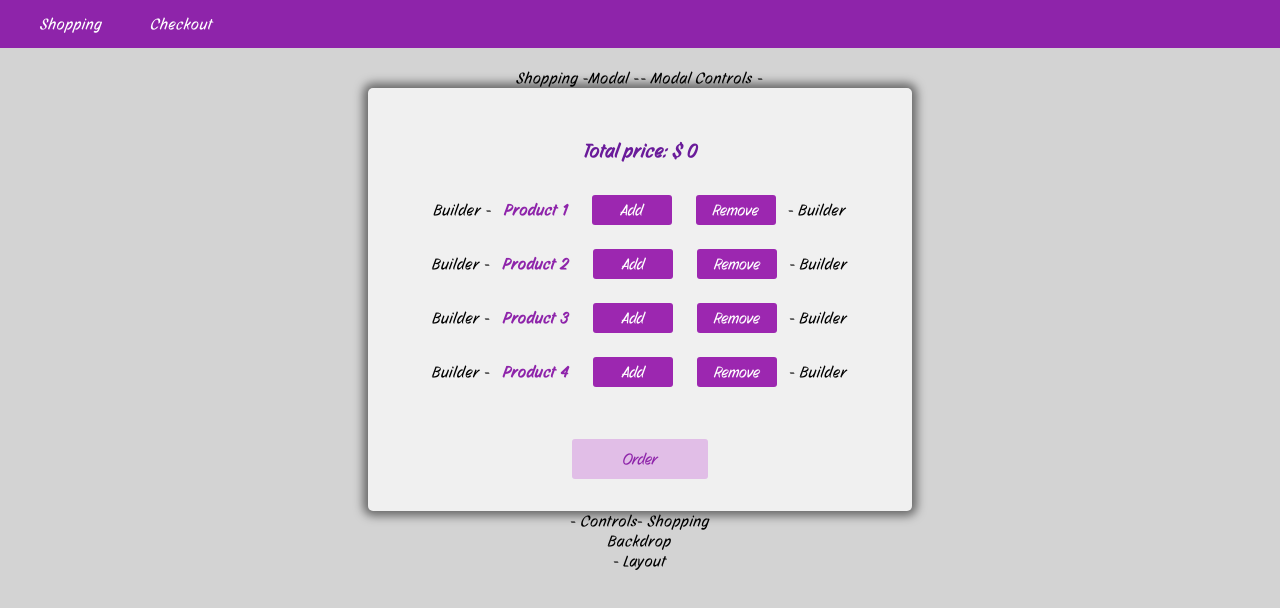
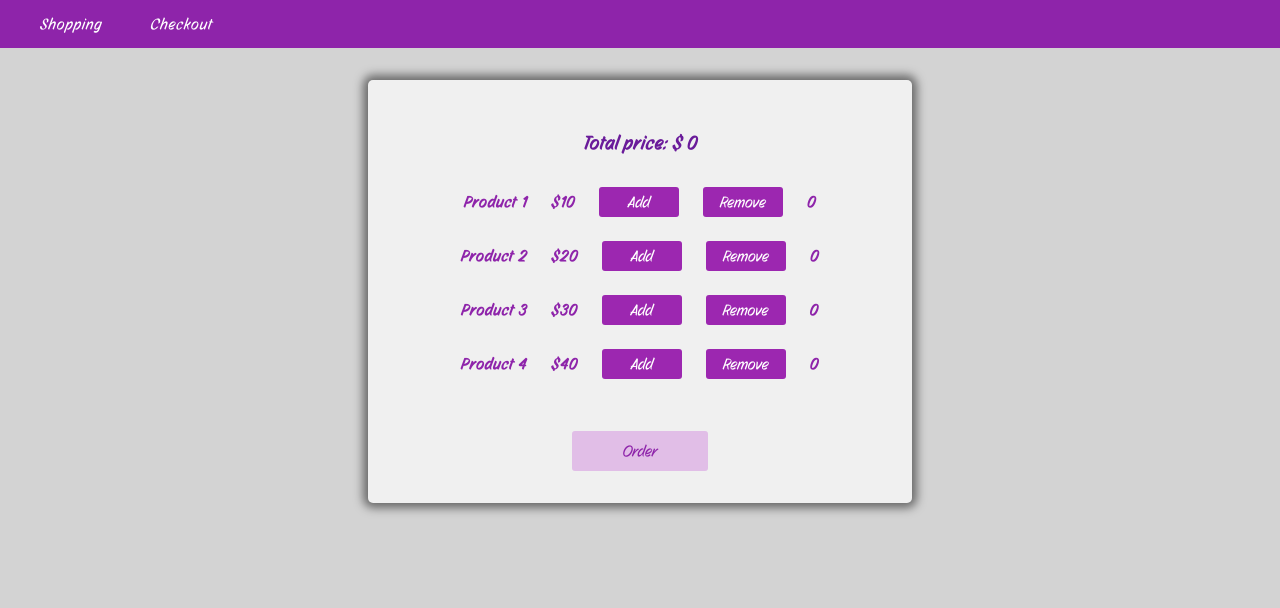
Before and after one commit to behroozebrazi/Shopping-Cart-1, a React (Create React App) app: page / in a window 1280 px wide. Shown: the top 608 px of the page. Built offline with nearby package versions, Linux system fonts and the light colour scheme.

Commit message:
code cleanup

```diff
--- a/src/App.js
+++ b/src/App.js
@@ -8,13 +8,9 @@ class App extends React.Component {
   render() {
     return (
       <div className='App'>
-        Layout -
         <Layout>
-          Shopping -
           <Shopping />
-          - Shopping
         </Layout>
-        - Layout
       </div>
     )
   }
--- a/src/components/Layout/Layout.css
+++ b/src/components/Layout/Layout.css
@@ -1,3 +1,3 @@
 .content {
-  margin-top: 3rem;
+  margin: 5rem 0;
 }
--- a/src/components/Layout/Layout.js
+++ b/src/components/Layout/Layout.js
@@ -8,7 +8,6 @@ const Layout = (props) => {
     <Wrapper>
       <Navbar />
       <main className="content">{props.children}</main>
-      <div>Backdrop</div>
     </Wrapper>
   )
 }
--- a/src/components/Order/Order.js
+++ b/src/components/Order/Order.js
@@ -22,9 +22,8 @@ const Order = (props) => {
         {summery}
       </ul>
       <h4>Total price: $ {props.totalPrice}</h4>
-      <p>Continue?</p>
-      <Button btnType='success' btnClick={props.btnYes}>Yes</Button>
-      <Button btnType='danger' btnClick={props.btnNo}>No</Button>
+      <Button btnType='success' btnClick={props.btnYes}>Place order</Button>
+      <Button btnType='danger' btnClick={props.btnNo}>Cancel</Button>
     </Wrapper>
   )
 }
--- a/src/components/UI/Modal/Modal.css
+++ b/src/components/UI/Modal/Modal.css
@@ -17,7 +17,7 @@
 /* Mobile size */
 @media (max-width: 48rem) {
   .modal {
-    width: 30vw;
-    left: 35vw;
+    width: 32vw;
+    left: 34vw;
   }
 }
--- a/src/containers/Controls/Builder/Builder.js
+++ b/src/containers/Controls/Builder/Builder.js
@@ -5,11 +5,11 @@ const Builder = (props) => {
 
   return (
     <div className="builder">
-      Builder -
       <div>{props.title}</div>
+      <div>${props.price}</div>
       <button onClick={props.add}>Add</button>
       <button onClick={props.remove}>Remove</button>
-      - Builder
+      <div>{props.number}</div>
     </div >
   )
 }
--- a/src/containers/Controls/Controls.css
+++ b/src/containers/Controls/Controls.css
@@ -29,3 +29,7 @@
   padding: 10px 50px;
   cursor: pointer;
 }
+
+.order-btn:hover {
+  font-weight: bold;
+}
--- a/src/containers/Controls/Controls.js
+++ b/src/containers/Controls/Controls.js
@@ -20,8 +20,11 @@ const Controls = (props) => {
         return <Builder
           key={index}
           title={item.title}
+          price={props.prices[item.type]}
           add={() => props.addProduct(item.type)}
           remove={() => props.removeProduct(item.type)}
+          number={props.productsNumber[item.type]}
+
         />
       })}
       <button className="order-btn" onClick={props.showModal}>Order</button>
--- a/src/containers/Shopping/Shopping.js
+++ b/src/containers/Shopping/Shopping.js
@@ -59,26 +59,22 @@ class Shopping extends React.Component {
   render() {
     return (
       <Wrapper>
-        Modal -
         <Modal showModal={this.state.showModal} hideBackdrop={this.showModalHandler}>
-          Order -
           <Order
             products={this.state.products}
             btnYes={this.continueShoppingHandler}
             btnNo={this.showModalHandler}
             totalPrice={this.state.totalPrice}
           />
-          - Order
         </Modal>
-        - Modal
-        Controls -
         <Controls
           addProduct={this.addProductHandler}
           removeProduct={this.removeProductHandler}
           totalPrice={this.state.totalPrice}
           showModal={this.showModalHandler}
+          productsNumber={this.state.products}
+          prices={prices}
         />
-        - Controls
       </Wrapper>
     )
   }
```
